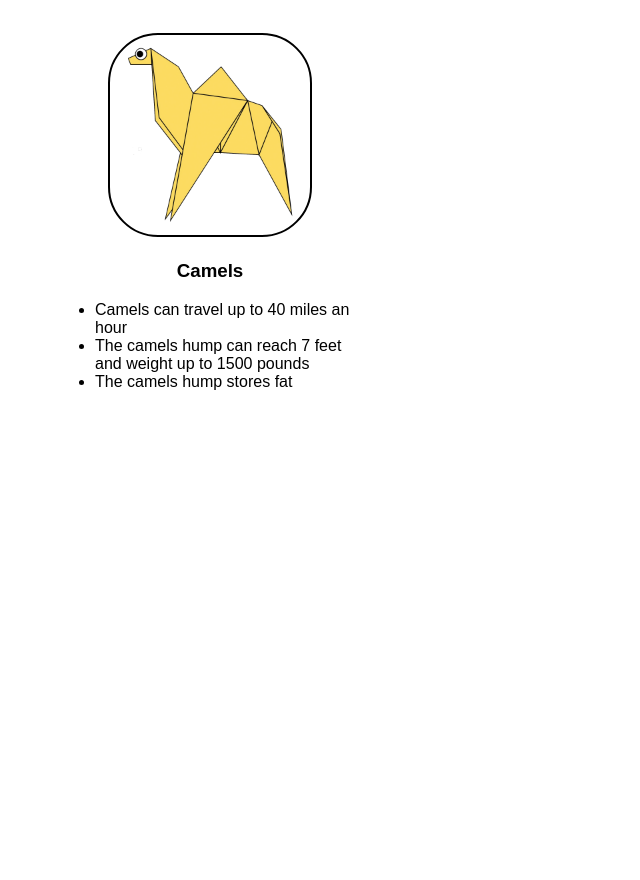
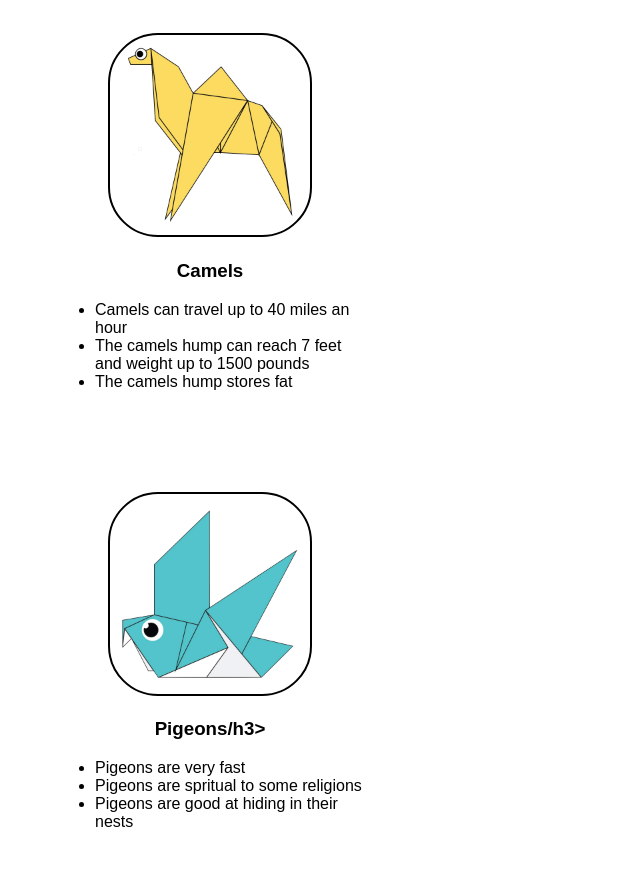
Before and after one commit to Ketanjosh/c51, a plain HTML site: page index.html in a window 1280 px wide. Shown: the part 614-1494 px from the top of the page, without its empty margins (0-640 px from the left). Before the commit the page ends 1076 px from the top, so only its background shows below. Drawn offline with Linux system fonts and the light colour scheme; files whose address does not match are found by name.

Commit message:
Add files via upload

```diff
--- a/index.html
+++ b/index.html
@@ -32,7 +32,7 @@
         <center>
         <a href ="https://origami.me/camel/"><img src="images/camel.png" width="200px" height="200px"></a>
         <h3>Camels</h3>
-    </center>
+        </center>
     <p>
             <ul>
                 <li>Camels can travel up to 40 miles an hour</li>
@@ -41,6 +41,19 @@
             </ul>
        </p>
     </div>
+    <div class="origami">
+        <center>
+        <a href ="https://origami.me/pigeon/"><img src="images/pigeon.png" width="200px" height="200px"></a>
+        <h3>Pigeons/h3>
+        </center>
+    <p>
+            <ul>
+                <li>Pigeons are very fast</li>
+                <li>Pigeons are spritual to some religions</li>
+                <li>Pigeons are good at hiding in their nests</li>
+            </ul>
+       </p>
+    </div>
 </div>
 </body>
 </html>
```
Also changed, not shown: images/camel.png (added), images/chameleon.png (added), images/cicada.png (added), images/panda.png (added), images/pigeon.png (added), images/teddy.png (added).
